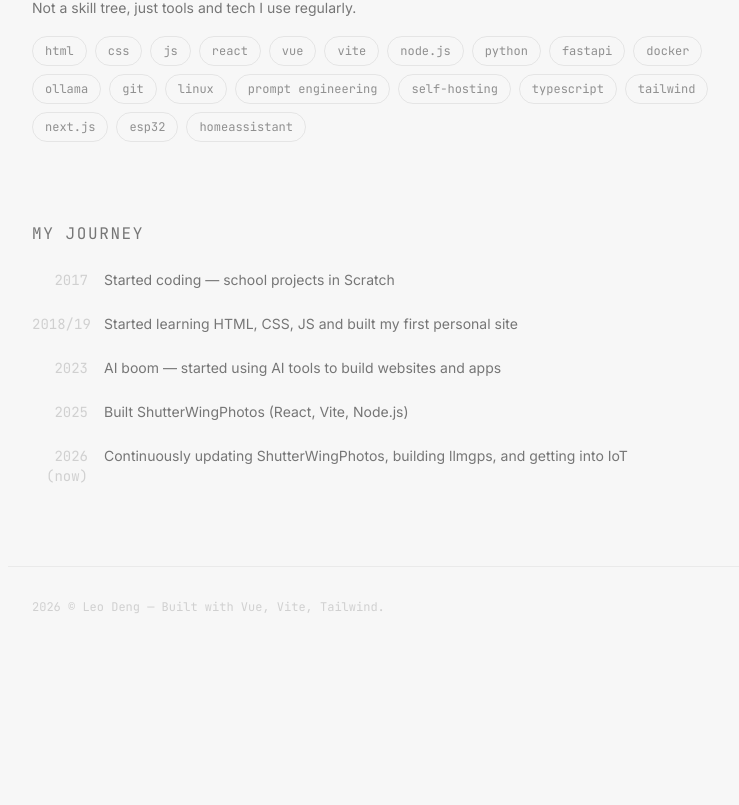
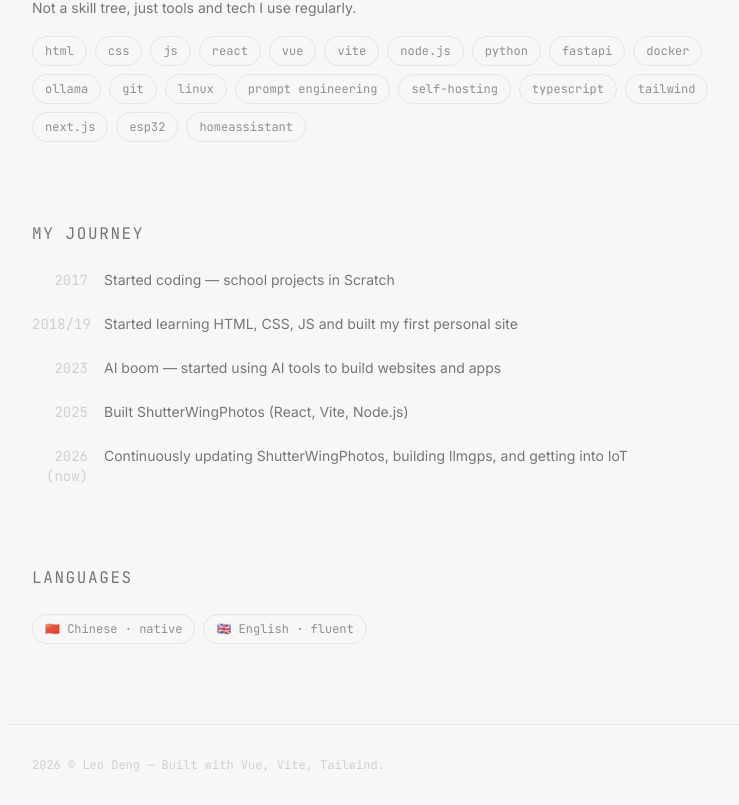
Before and after one commit to leodenglovescode/leodeng.dev, a Vue app: page /about in a window 1280 px wide. Shown: the part 1169-1974 px from the top of the page, without its empty margins (248-987 px from the left). Before the commit the page ends 1816 px from the top, so only its background shows below. Built offline with nearby package versions, Linux system fonts and the light colour scheme.

Commit message:
feat: add languages section to about page

```diff
--- a/src/pages/About.vue
+++ b/src/pages/About.vue
@@ -80,5 +80,19 @@ const age = Math.floor((new Date() - new Date(2010, 1, 1)) / 31557600000)
       </div>
     </section>
 
+    <section>
+      <h2 class="text-s font-mono text-muted uppercase tracking-widest mb-6">Languages</h2>
+      <div class="flex flex-wrap gap-2">
+        <span
+          v-for="l in [
+            { flag: '🇨🇳', name: 'Chinese', level: 'native' },
+            { flag: '🇬🇧', name: 'English', level: 'fluent' },
+          ]"
+          :key="l.name"
+          class="text-xs font-mono px-3 py-1.5 rounded-full border border-fg/8 text-muted/80 hover:text-fg hover:border-accent/30 transition-all cursor-default"
+        >{{ l.flag }} {{ l.name }} · {{ l.level }}</span>
+      </div>
+    </section>
+
   </div>
 </template>
```
